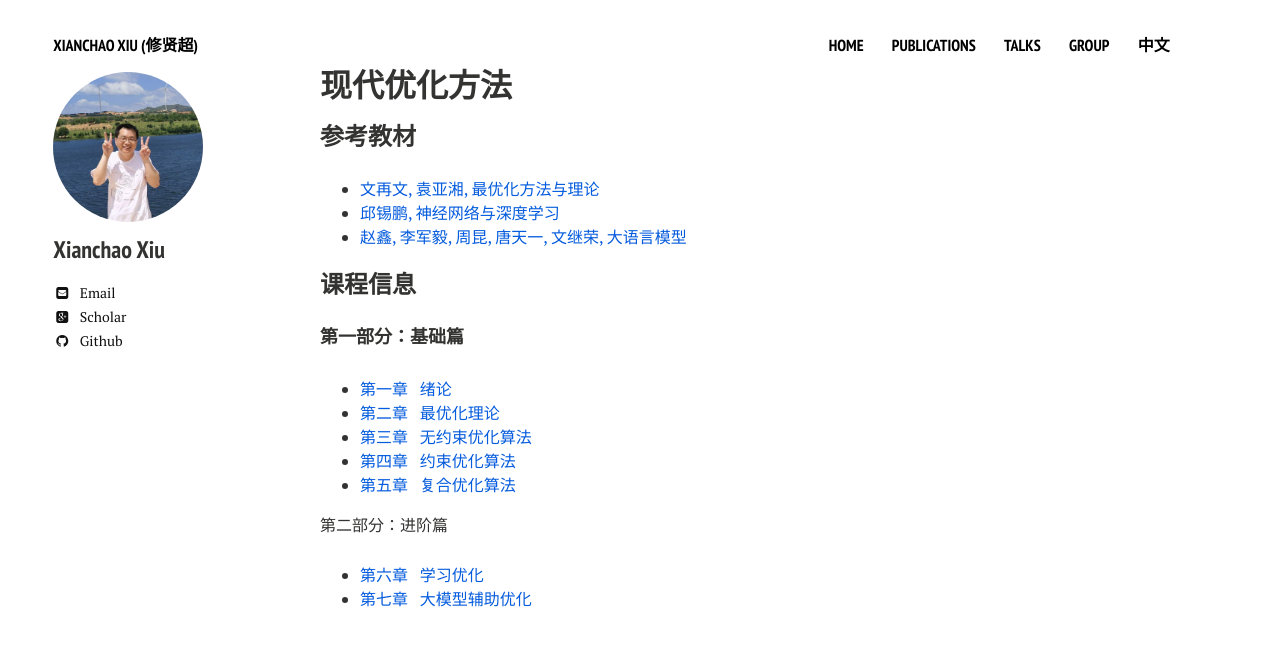
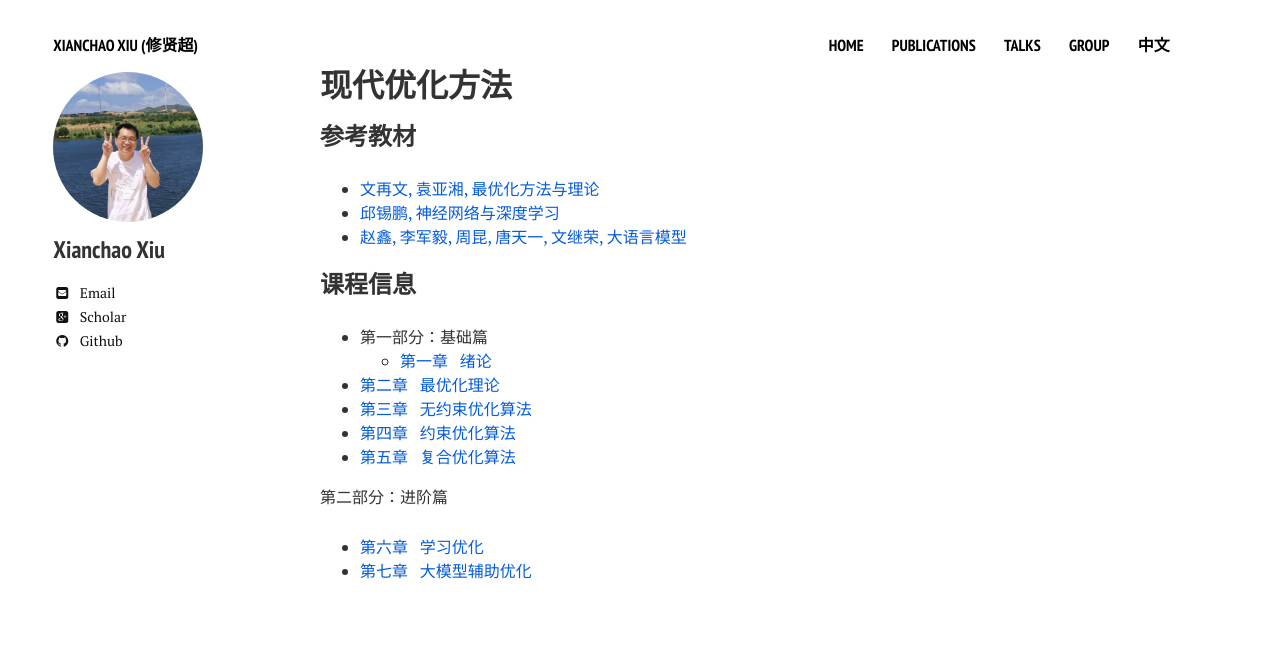
Before and after one commit to xianchaoxiu/xianchaoxiu.github.io, a Jekyll site: the page built from chinese/OPT/index.md, in a window 1280 px wide. Shown: the top 646 px of the page. Built offline with Jekyll 4.4.1, drawn with Linux system fonts in a browser that asks for light colours; nearby versions of some CDN libraries.

Commit message:
Update index.md

```diff
--- a/chinese/OPT/index.md
+++ b/chinese/OPT/index.md
@@ -15,8 +15,8 @@ share: false
 
 
 ### 课程信息
-#### 第一部分：基础篇
-*  <a href="../OPT/绪论.pdf" class="textlink" target="_blank">  第一章 &nbsp;  绪论<br>
+- 第一部分：基础篇
+  -  <a href="../OPT/绪论.pdf" class="textlink" target="_blank">  第一章 &nbsp;  绪论<br>
 * <a href="../OPT/最优化理论.pdf" class="textlink" target="_blank">  第二章 &nbsp;  最优化理论<br>
 * <a href="../OPT/无约束优化算法.pdf" class="textlink" target="_blank">  第三章 &nbsp;  无约束优化算法<br>
 * <a href="../OPT/约束优化算法.pdf" class="textlink" target="_blank">  第四章 &nbsp;  约束优化算法<br>
```
